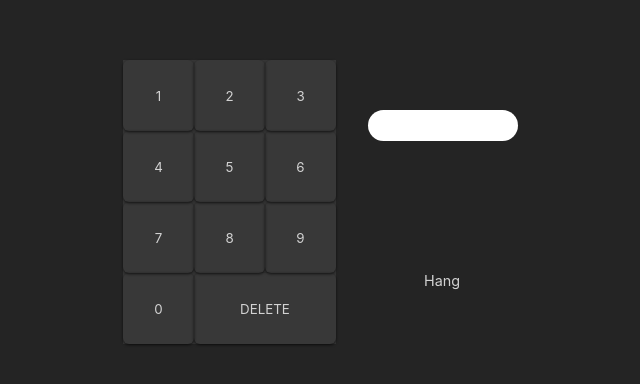
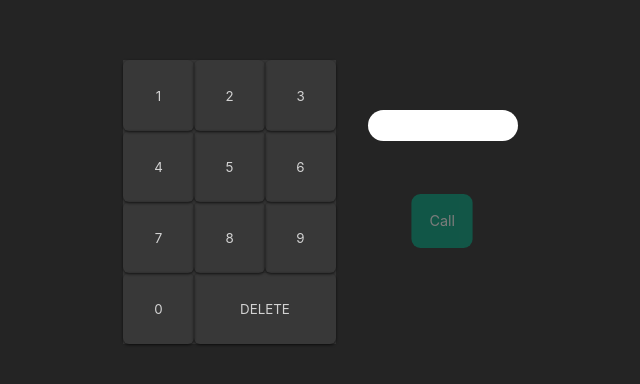
Before and after one commit to CPajares/w4-ch03, a React (Create React App) app: page / in a window 1280 px wide. Shown: the part 198-582 px from the top of the page, without its empty margins (304-944 px from the left). Built offline with nearby package versions, Linux system fonts and the light colour scheme.

Commit message:
included settimeout in calling

```diff
--- a/src/App.css
+++ b/src/App.css
@@ -95,7 +95,7 @@ li {
 .actions a.active:hover {
   transform: scale(1);
 }
-.actions a .call {
+.call {
   background-color: #00886a;
 }
 .hang {
--- a/src/App.js
+++ b/src/App.js
@@ -6,12 +6,13 @@ import Action from "./Components/Action/Action";
 import phoneContext from "./Components/Context/Context";
 import Keyboard from "./Components/Keyboard/Keyboard";
 import { useState } from "react";
+console.log("NO A LA PIZZA CON PIÑA, ME DA MiEDO DE QUE ME GUSTE");
 
 function App() {
   const calling = () => {
     setMensajeInfo("calling...");
-
     setClaseActive(false);
+    setTimeout(() => hang(), 5000);
   };
   const hang = () => {
     setClaseActive(true);
@@ -26,12 +27,12 @@ function App() {
     }
   };
 
-  const [claseActive, setClaseActive] = useState(false);
+  const [claseActive, setClaseActive] = useState(true);
 
   const deleted = (event) => {
     setNumbersDisplay([]);
   };
-  const [numbers, setNumbers] = useState([
+  const numbers = [
     { number: "1", state: true },
     { number: "2", state: true },
     { number: "3", state: true },
@@ -43,14 +44,15 @@ function App() {
     { number: "9", state: true },
     { number: "0", state: true },
     { number: "DELETE", state: false },
-  ]);
+  ];
 
   const [numbersDisplay, setNumbersDisplay] = useState([]);
   const [mensajeInfo, setMensajeInfo] = useState("");
-  const [classOff, setClassOff] = useState(true);
 
   return (
-    <phoneContext.Provider value={{ marcar, hang, calling, deleted, numbers }}>
+    <phoneContext.Provider
+      value={{ marcar, hang, calling, deleted, numbers, numbersDisplay }}
+    >
       <div className="container">
         {/*  <span className="message">Calling...</span> */}
         <Info message={mensajeInfo} />
--- a/src/Components/Action/Action.js
+++ b/src/Components/Action/Action.js
@@ -3,7 +3,7 @@ import phoneContext from "../Context/Context";
 
 const Action = ({ clase }) => {
   //Función pending para agregar la clase al que corresponda
-  const { calling, hang, classOff } = useContext(phoneContext);
+  const { calling, hang, numbersDisplay } = useContext(phoneContext);
   const hangDefault = (event) => {
     event.preventDefault();
     hang();
@@ -15,11 +15,31 @@ const Action = ({ clase }) => {
 
   return (
     <>
-      <a
+      {clase ? (
+        <a
+          href="g"
+          type="button"
+          onClick={callDefault}
+          className={numbersDisplay.length === 9 ? "call active" : "call"}
+        >
+          Call
+        </a>
+      ) : (
+        <a
+          href="g"
+          display="none"
+          type="button"
+          onClick={hangDefault}
+          className={"hang active"}
+        >
+          Hang
+        </a>
+      )}
+      {/* <a
         href="g"
         type="button"
         onClick={callDefault}
-        className={`"call ${clase ? "active" : "off"}`}
+        className={`call${clase ? " active" : " off"}`}
       >
         Call
       </a>
@@ -29,10 +49,10 @@ const Action = ({ clase }) => {
         display="none"
         type="button"
         onClick={hangDefault}
-        className={`"hang ${clase ? "off" : "active"}`}
+        className={`hang${clase ? " off" : " active"}`}
       >
         Hang
-      </a>
+      </a> */}
     </>
   );
 };
```
